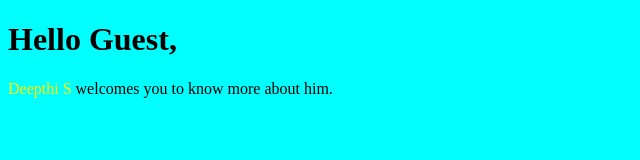
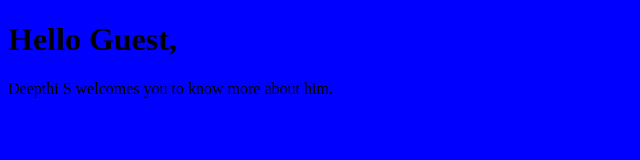
Before and after one commit to deepthi136/deepthi136.github.io, a plain HTML site: page index.html in a window 1280 px wide. Shown: the whole page, without its empty margins (0-640 px from the left). Drawn offline with Linux system fonts and the light colour scheme.

Commit message:
color change

```diff
--- a/index.html
+++ b/index.html
@@ -1,7 +1,7 @@
 <!DOCTYPE html>
 <html>
-<body bgcolor=aqua>
+<body bgcolor=blue>
 <h1>Hello Guest,</h1>
-<font color=yellow style=calibri><p>Deepthi S </font> welcomes you to know more about him.</p>
+<font color=black style=calibri><p>Deepthi S </font> welcomes you to know more about him.</p>
 </body>
 </html>
```
